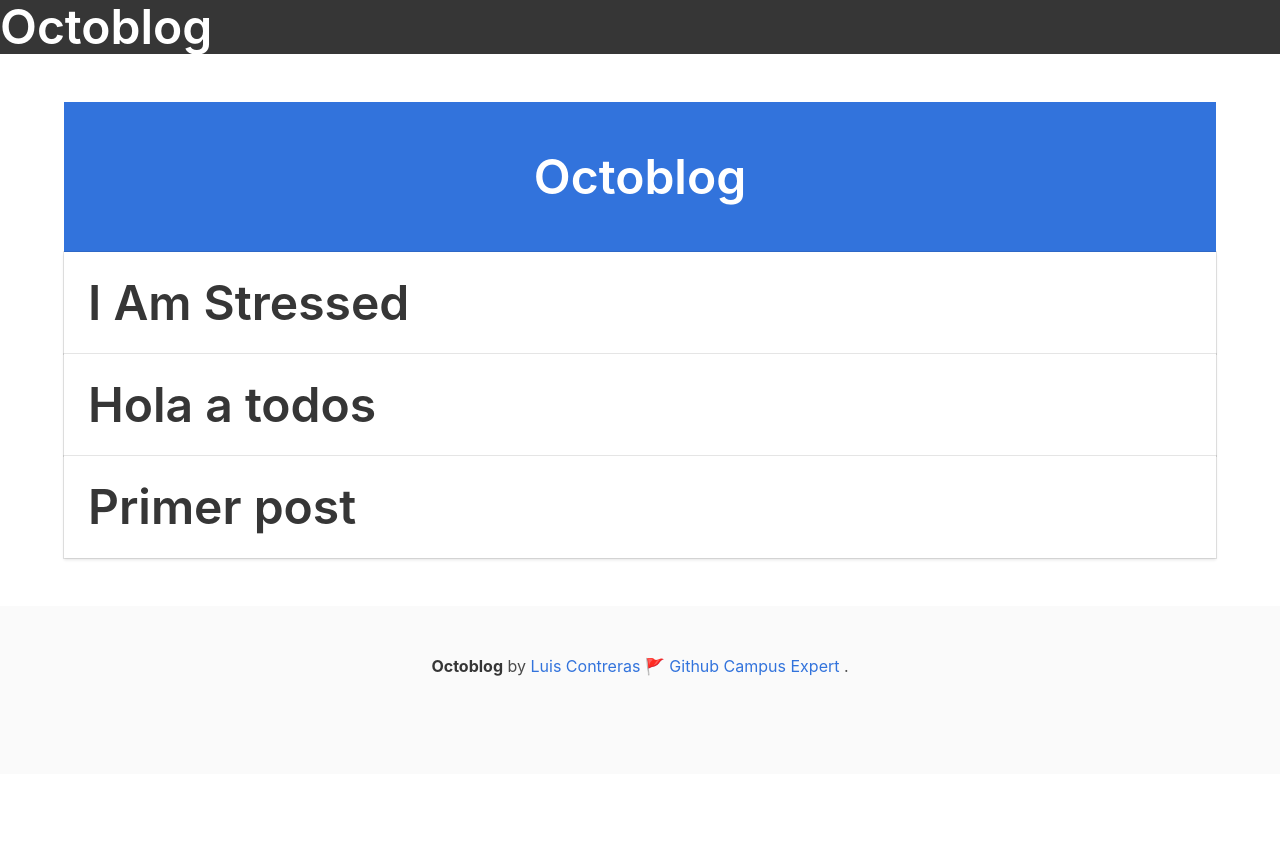
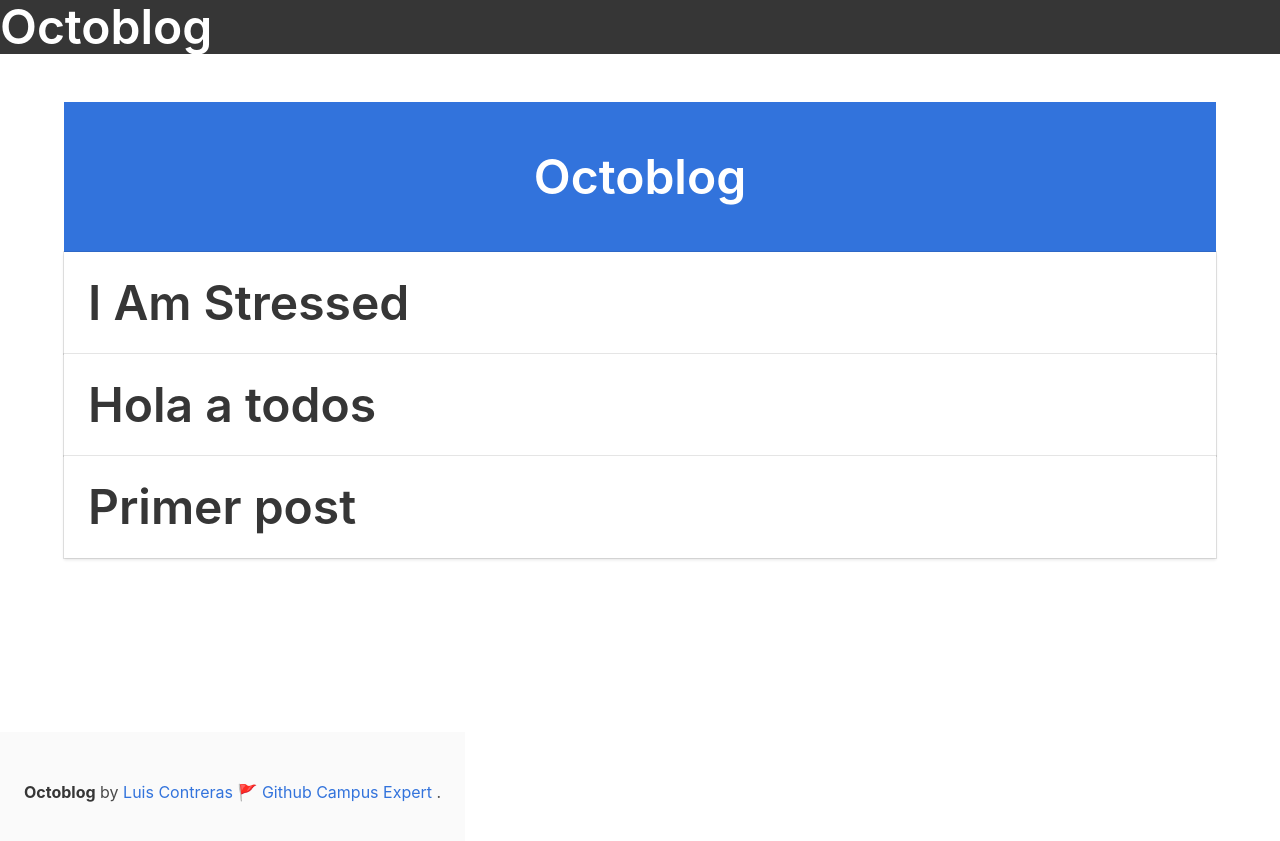
Before and after one commit to Obsinqsob01/Octoblog, a Jekyll site: the page built from index.md, in a window 1280 px wide. Shown: the top 841 px of the page. Built offline with Jekyll 4.4.1, drawn with Linux system fonts in a browser that asks for light colours; emoji names are drawn with the system emoji font.

Commit message:
Update index.css with tests

```diff
--- a/assets/css/index.css
+++ b/assets/css/index.css
@@ -7,8 +7,10 @@ nav {
 }
 
 footer {
-  display: absolute;
+  position: absolute;
   bottom: 0;
+  left: 0;
+  rigth: 0;
 
   margin-top: 3em !important;
 }
```
